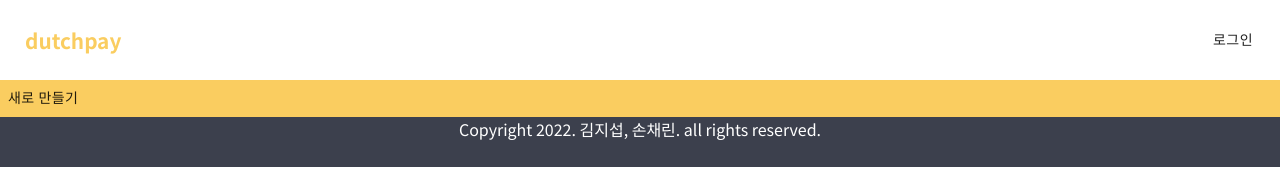
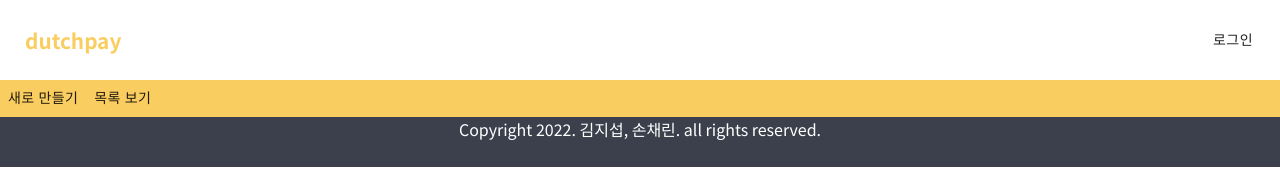
Before and after one commit to kimjisub/dutchpay.jisub.kim, a React (Create React App) app: page / in a window 1280 px wide. Shown: the top 170 px of the page. Built offline with nearby package versions, Linux system fonts and the light colour scheme; no server answers.

Commit message:
feat: groups

```diff
--- a/src/hooks/useNavigationSearch.js
+++ b/src/hooks/useNavigationSearch.js
@@ -2,7 +2,7 @@ import { useNavigate, createSearchParams } from 'react-router-dom'
 
 export function useNavigateSearch() {
 	const navigate = useNavigate()
-	return (pathname, params) => {
+	return (pathname, params = {}) => {
 		const filterdParams = {}
 		Object.keys(params).forEach((key) => {
 			const value = params[key]
--- a/src/route/Groups.jsx
+++ b/src/route/Groups.jsx
@@ -1,6 +1,93 @@
-import React from 'react'
+import React, { useState, useEffect, useReducer } from 'react'
+import { useNavigateSearch } from '../hooks/useNavigationSearch'
 import './Groups.scss'
 
+// Backend
+import { firestore, firebaseAuth } from '../firebase'
+import { calcExpenditure, calcSettlement, sortObject } from '../algorithm'
+import { fbLog } from '../logger'
+
+const auth = firebaseAuth()
+const fs = firestore()
+
 export default function Groups(props) {
-	return <div className="Groups">그룹 목록</div>
+	const navigateSearch = useNavigateSearch()
+	const [user, setUser] = useState(null)
+
+	useEffect(() => {
+		auth.onAuthStateChanged((user) => {
+			setUser(user)
+		})
+	}, [])
+
+	const [groups, groupsDispatch] = useReducer((state, actions) => {
+		let _state = { ...state }
+		actions.forEach((action) => {
+			const { type, id, data } = action
+			switch (type) {
+				case 'added':
+					_state[id] = data
+					break
+				case 'modified':
+					_state[id] = data
+					break
+				case 'removed':
+					delete _state[id]
+					break
+				default:
+			}
+		})
+		return _state
+		// return sortObject(_state, (a, b) => {
+		// 	const Atarget = _state[a].timestamp
+		// 	const Btarget = _state[b].timestamp
+		// 	return Atarget < Btarget ? 1 : -1
+		// })
+	}, {})
+
+	useEffect(() => {
+		fbLog(`Subscribe /DutchPay/`)
+		if (!user) return () => {}
+
+		const unsubscribeGroups = fs
+			.collection('DutchPay')
+			.where('owner', '==', user.uid)
+			.onSnapshot((querySnapshot) => {
+				let actions = []
+				querySnapshot.docChanges().forEach((change) => {
+					let id = change.doc.id
+					let data = change.doc.data()
+
+					actions.push({ type: change.type, id, data })
+				})
+				groupsDispatch(actions)
+			})
+
+		return () => {
+			fbLog(`Unsubscribe /DutchPay`)
+			unsubscribeGroups()
+		}
+	}, [user])
+
+	if (user === null) {
+		return <div>로그인이 필요합니다.</div>
+	}
+
+	return (
+		<div className="Groups">
+			{Object.keys(groups).map((key) => {
+				const group = groups[key]
+				return (
+					<p
+						key={key}
+						onClick={() => {
+							navigateSearch(`/groups/${key}`)
+						}}>
+						<span>{key}</span>
+						<span>{group.name}</span>
+					</p>
+				)
+			})}
+		</div>
+	)
 }
--- a/src/route/MainPage.jsx
+++ b/src/route/MainPage.jsx
@@ -50,6 +50,25 @@ export default function MainPage(props) {
 				}}>
 				새로 만들기
 			</Button>
+			<Button
+				onClick={() => {
+					fbLog('Add /DutchPay')
+					fs.collection('DutchPay')
+						.add({
+							name: '',
+							members: [],
+							owner: auth?.currentUser?.uid ?? '',
+							timestamp: new Date(),
+						})
+						.then((docRef) => {
+							navigateSearch(`/groups`)
+						})
+						.catch((err) => {
+							setErrMsg('로그인이 필요합니다')
+						})
+				}}>
+				목록 보기
+			</Button>
 		</div>
 	)
 }
```
